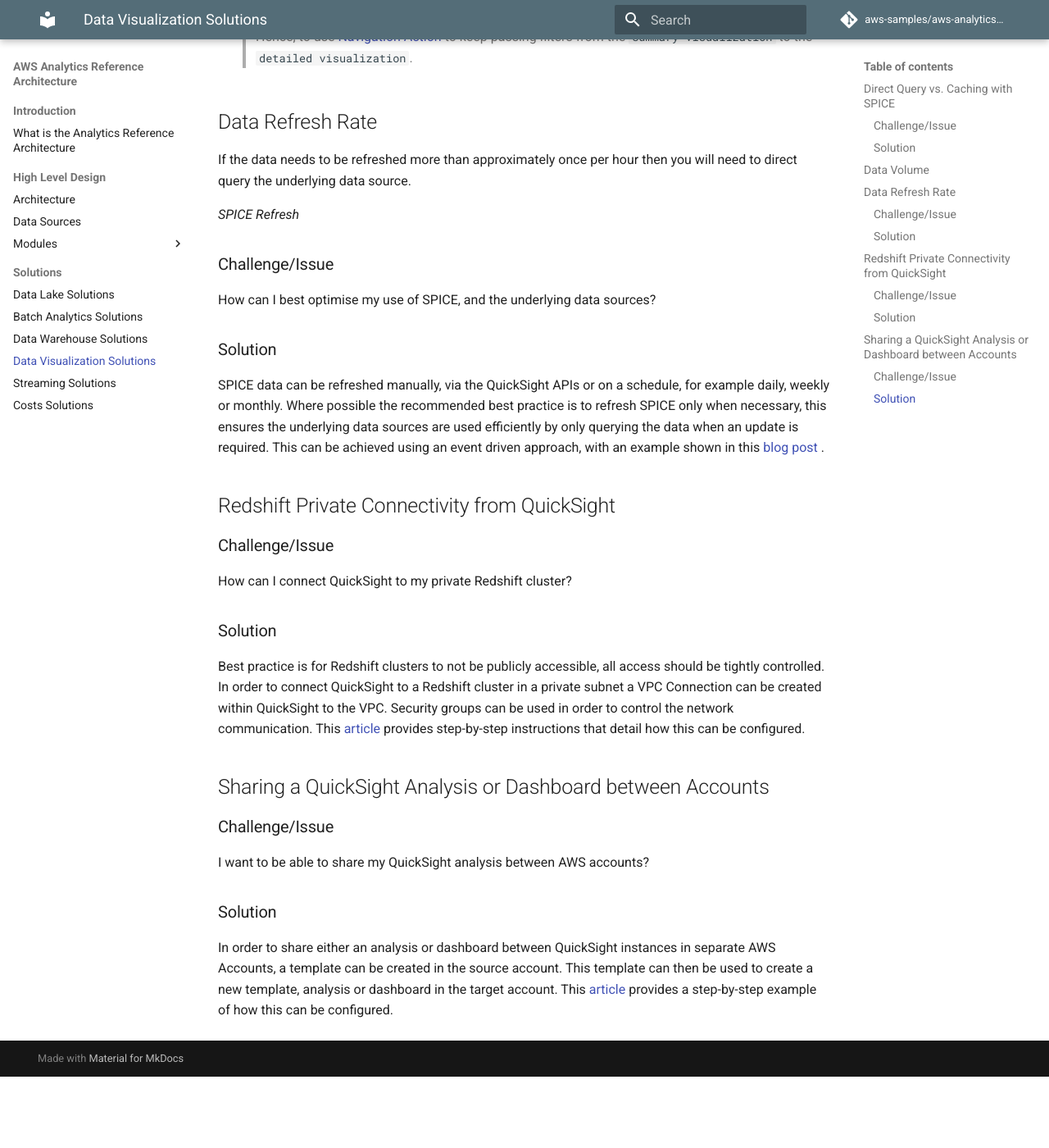
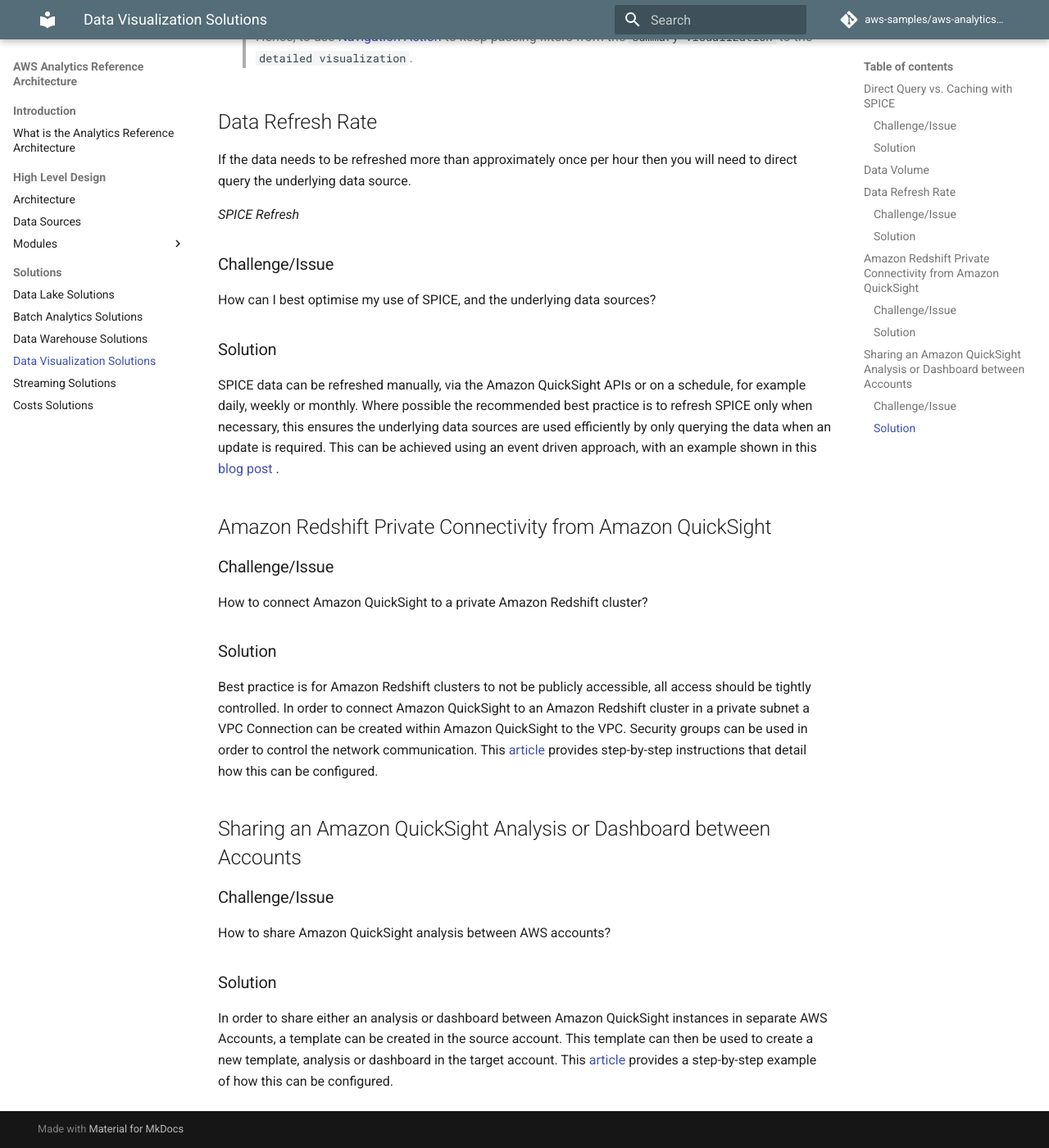
Before and after one commit to aws-samples/aws-analytics-reference-architecture, an MkDocs documentation site: the page built from doc/content/solutions/data-visualization.md, in a window 1280 px wide and 1400 px high, scrolled down 1239 px. Shown: the whole window at 82% size. Built offline with MkDocs 1.6.1 and Material for MkDocs 9.7.7, drawn with Linux system fonts in a browser that asks for light colours; nearby versions of some CDN libraries; comment, search, counter and statistics services are not loaded; before the commit the page ends 2552 px from its top, so only the background shows below that; some of the changed text lies outside the part shown.

Commit message:
adding AWS products complete naming

```diff
--- a/doc/content/solutions/data-visualization.md
+++ b/doc/content/solutions/data-visualization.md
@@ -4,7 +4,7 @@
 How do I know when to use SPICE or direct query for my data set?
 
 ### Solution
-When creating a QuickSight data set you have the option to directly query the underlying data source, such as Athena, or load the data into QuickSight’s Super-fast, In-memory Calculation Engine (SPICE). Using SPICE can save time and money
+When creating an Amazon QuickSight data set you have the option to directly query the underlying data source, such as Amazon Athena, or load the data into Amazon QuickSight’s Super-fast, In-memory Calculation Engine (SPICE). Using SPICE can save time and money
 
 1. As the further calculations and queries needed by data and business analysts are processing locally instead of waiting for results from direct query on the external data source.
 2. As it reduces the overhead on the data lake or data warehouse by allowing the data stored in SPICE to be reused multiple times.
@@ -14,7 +14,7 @@
 * For Standard edition, 25 million (25,000,000) rows or 25 GB for each dataset
 * For Enterprise edition, 250 million (250,000,000) rows or 500 GB for each dataset
 
-Within the Data Visualisation module direct query is used for both data sources so that as new streaming data arrives it is available immediately for visualisation within QuickSight.
+Within the Data Visualisation module direct query is used for both data sources so that as new streaming data arrives it is available immediately for visualisation within Amazon QuickSight.
 
 The decision to use SPICE will depend up on a couple of primary factors:
 
@@ -22,7 +22,7 @@
 2. The rate at which the data needs to be refreshed
 
 ## Data Volume
-If the volume of data required for analysis is larger than the limit listed above then a direct query will be required in order to visualise the data. In this scenario, one pattern that can be followed is to create two datasets in QuickSight:
+If the volume of data required for analysis is larger than the limit listed above then a direct query will be required in order to visualise the data. In this scenario, one pattern that can be followed is to create two datasets in Amazon QuickSight:
 
 1. A pre-aggregate dataset, that is below the SPICE limit, to provide summary visualisations.
 2. An un-aggregated dataset, that is configured for direct query, the summary data can then be used to drill down to a filtered subset of the un-aggregated data.
@@ -38,21 +38,21 @@
 How can I best optimise my use of SPICE, and the underlying data sources?
 
 ### Solution
-SPICE data can be refreshed manually, via the QuickSight APIs or on a schedule, for example daily, weekly or monthly. Where possible the recommended best practice is to refresh SPICE only when necessary, this ensures the underlying data sources are used efficiently by only querying the data when an update is required. This can be achieved using an event driven approach, with an example shown in this [blog post](https://aws.amazon.com/blogs/big-data/event-driven-refresh-of-spice-datasets-in-amazon-quicksight/) .
+SPICE data can be refreshed manually, via the Amazon QuickSight APIs or on a schedule, for example daily, weekly or monthly. Where possible the recommended best practice is to refresh SPICE only when necessary, this ensures the underlying data sources are used efficiently by only querying the data when an update is required. This can be achieved using an event driven approach, with an example shown in this [blog post](https://aws.amazon.com/blogs/big-data/event-driven-refresh-of-spice-datasets-in-amazon-quicksight/) .
 
 
-## Redshift Private Connectivity from QuickSight
+## Amazon Redshift Private Connectivity from Amazon QuickSight
 
 ### Challenge/Issue
-How can I connect QuickSight to my private Redshift cluster?
+How to connect Amazon QuickSight to a private Amazon Redshift cluster?
 
 ### Solution
-Best practice is for Redshift clusters to not be publicly accessible, all access should be tightly controlled. In order to connect QuickSight to a Redshift cluster in a private subnet a VPC Connection can be created within QuickSight to the VPC. Security groups can be used in order to control the network communication. This [article](https://aws.amazon.com/premiumsupport/knowledge-center/quicksight-redshift-private-connection/) provides step-by-step instructions that detail how this can be configured.
+Best practice is for Amazon Redshift clusters to not be publicly accessible, all access should be tightly controlled. In order to connect Amazon QuickSight to an Amazon Redshift cluster in a private subnet a VPC Connection can be created within Amazon QuickSight to the VPC. Security groups can be used in order to control the network communication. This [article](https://aws.amazon.com/premiumsupport/knowledge-center/quicksight-redshift-private-connection/) provides step-by-step instructions that detail how this can be configured.
 
-## Sharing a QuickSight Analysis or Dashboard between Accounts
+## Sharing an Amazon QuickSight Analysis or Dashboard between Accounts
 
 ### Challenge/Issue
-I want to be able to share my QuickSight analysis between AWS accounts?
+How to share Amazon QuickSight analysis between AWS accounts?
 
 ### Solution
-In order to share either an analysis or dashboard between QuickSight instances in separate AWS Accounts, a template can be created in the source account. This template can then be used to create a new template, analysis or dashboard in the target account. This [article](https://aws.amazon.com/premiumsupport/knowledge-center/quicksight-cross-account-template/) provides a step-by-step example of how this can be configured.
+In order to share either an analysis or dashboard between Amazon QuickSight instances in separate AWS Accounts, a template can be created in the source account. This template can then be used to create a new template, analysis or dashboard in the target account. This [article](https://aws.amazon.com/premiumsupport/knowledge-center/quicksight-cross-account-template/) provides a step-by-step example of how this can be configured.
```
